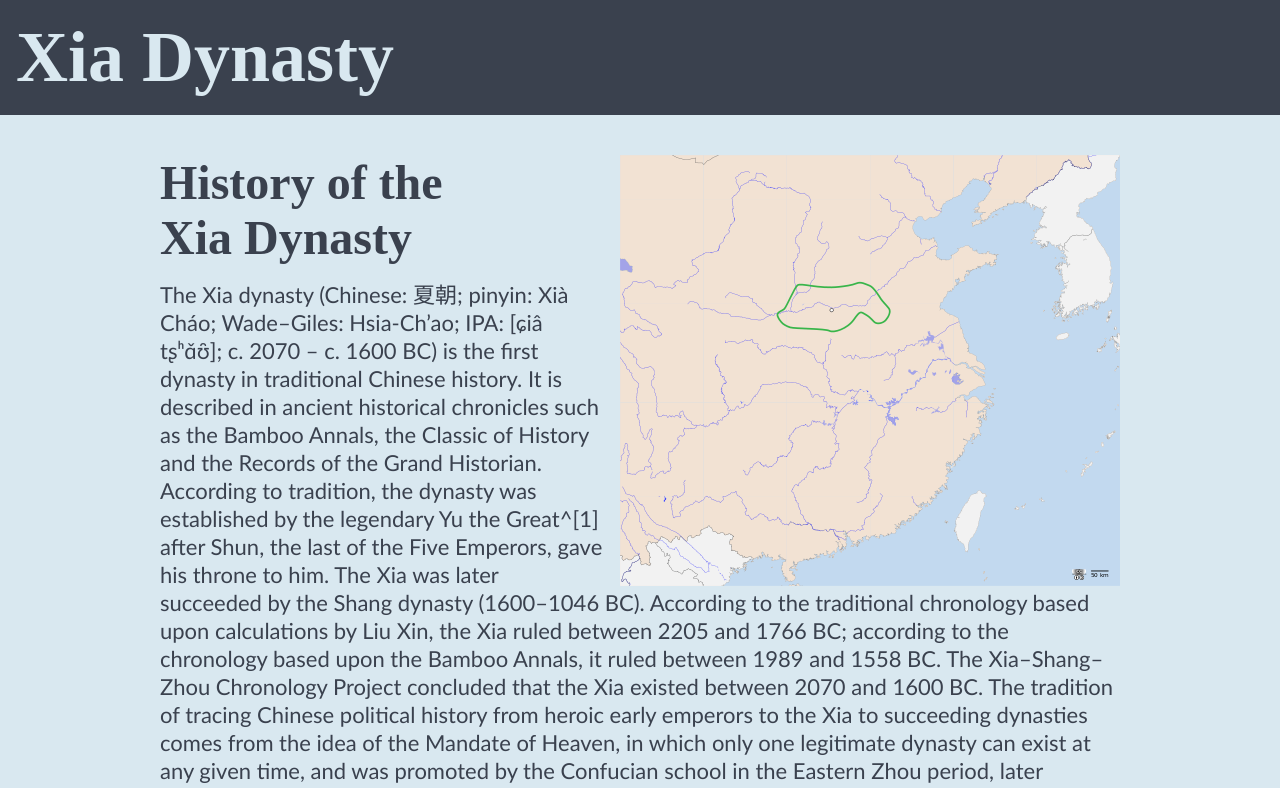
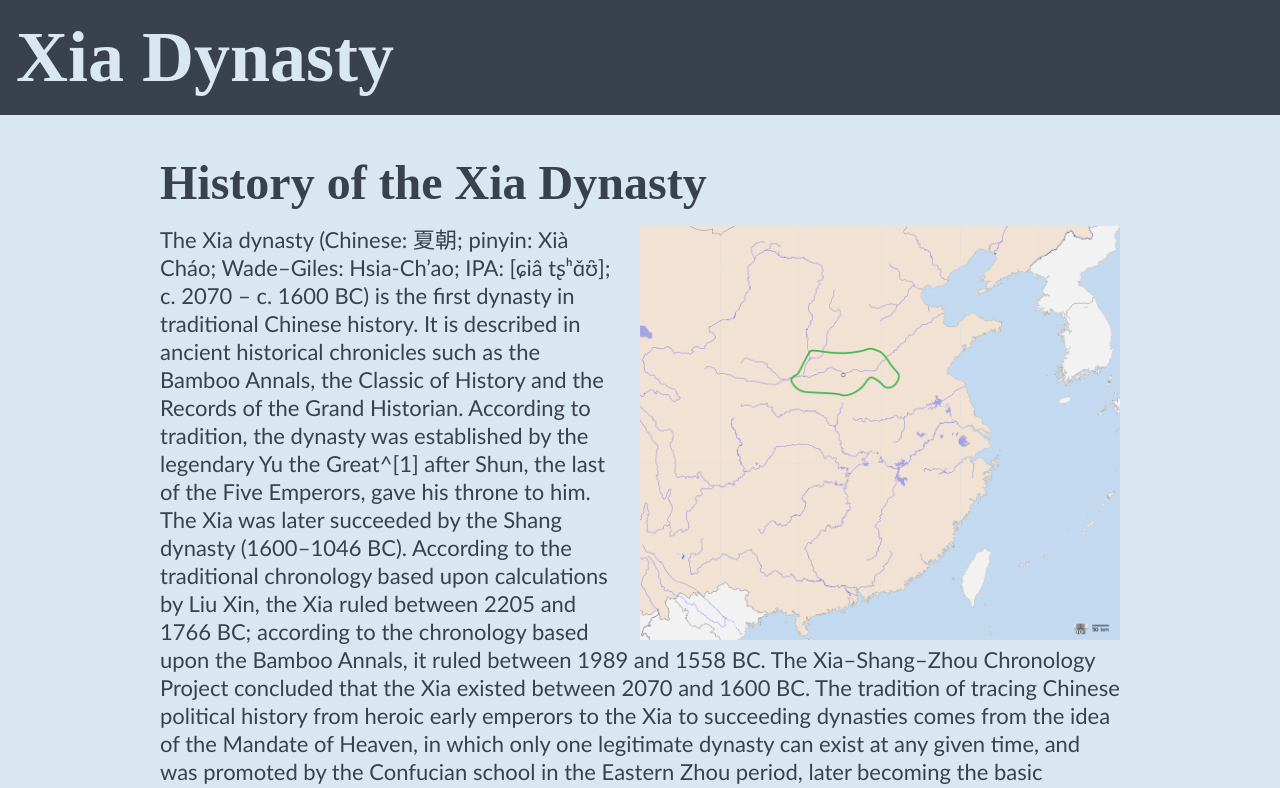
Before and after one commit to tanukilandslide/homework_01, a plain HTML site: page index.html in a window 1280 px wide. Shown: the top 788 px of the page. Drawn offline with Linux system fonts and the light colour scheme.

Commit message:
Update style.css

```diff
--- a/css/style.css
+++ b/css/style.css
@@ -126,8 +126,10 @@ th{
 
 img{
     display:block;
+    margin-left: auto;
+    margin-right: auto;
     max-width:100%;
-    max-height:100%;
+    height: auto;
 
 }
 
@@ -172,7 +174,7 @@ img{
         padding: 0px;
     }
 
-     .xia-dynasty-line-two{
+    .history-header-line-two, .xia-dynasty-line-two{
     display: inline;
     }
 
@@ -182,6 +184,16 @@ img{
 
     a{
         cursor: default;
+    }
+
+    .mobile-map{
+        display: none;
+    }
+
+    .desktop-map{
+        display: inline;
+        max-width: 50%;
+        max-height: auto;
     }
 
     button{
```
